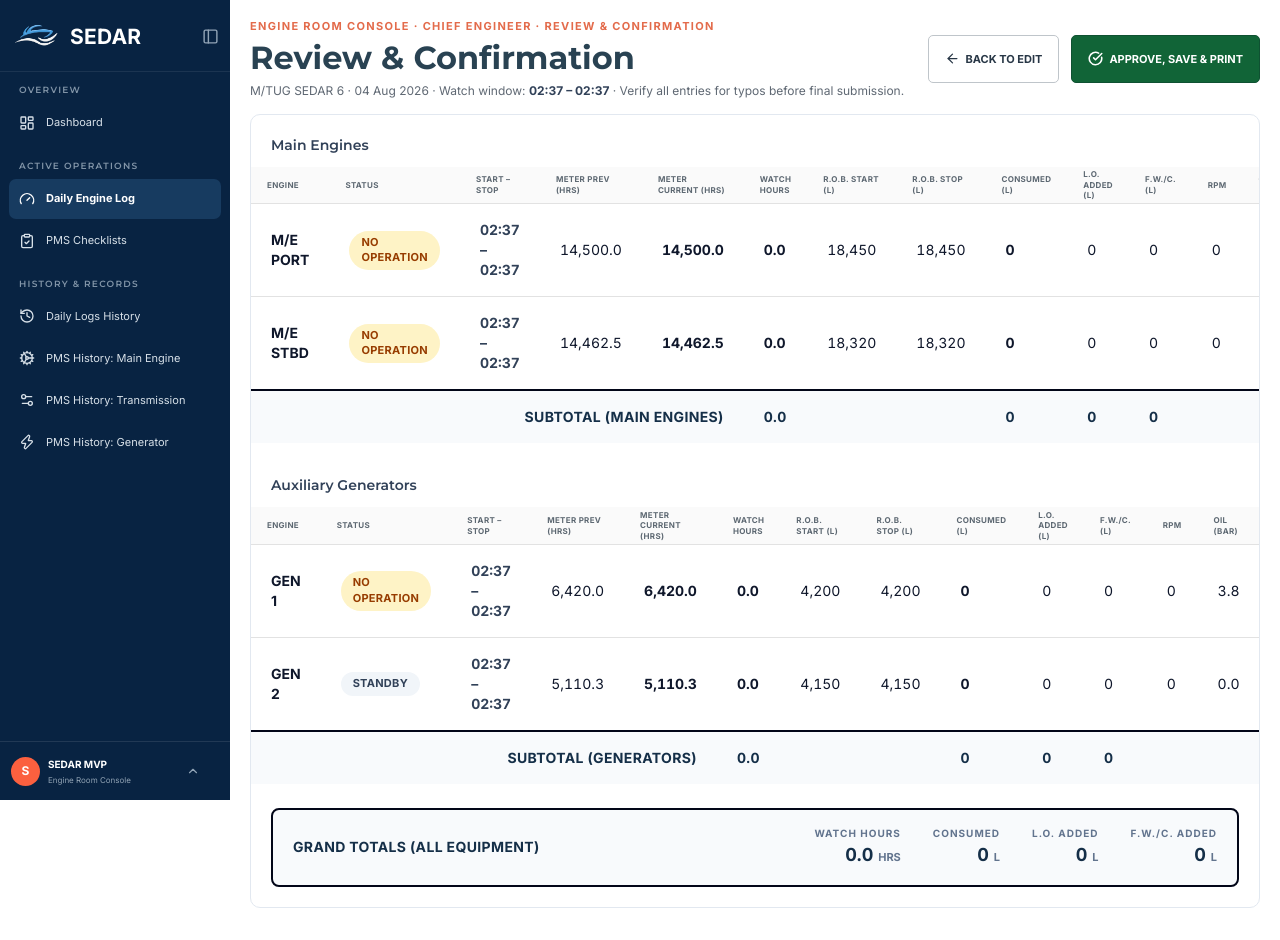
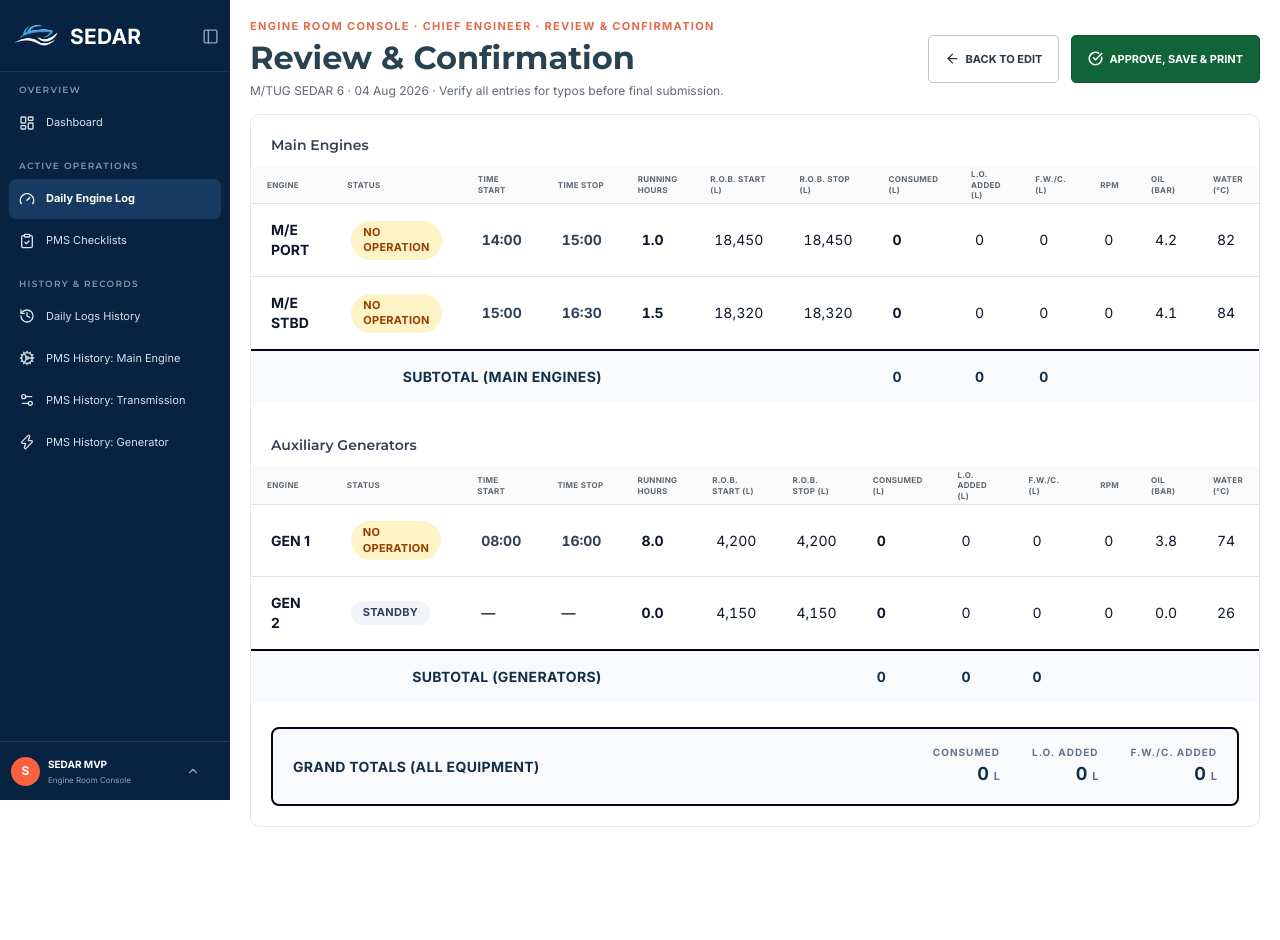
Before and after one commit to EdrianHernandez/sedar-layout, a React (Vite) app: page /chief-engineer/monitoring in a window 1280 px wide. Both pictures are taken after a click on the button "REVIEW LOG". After the commit the page ends 859 px from the top, so only its background shows below. Built offline with nearby package versions, Linux system fonts and the light colour scheme.

Commit message:
feat: update DailyLogSummary and DailyEngineMonitorCard for improved time handling and display

```diff
--- a/src/components/chief-engineer/DailyEngineMonitorCard.tsx
+++ b/src/components/chief-engineer/DailyEngineMonitorCard.tsx
@@ -150,13 +150,13 @@
   const activeStatusOption = STATUS_OPTIONS.find((option) => option.id === activeStatus) ?? STATUS_OPTIONS[0]
   const isNoOperation = activeStatus === 'no-operation'
 
-  // Strict auto-calculation: hours run this watch come purely from WATCH START → WATCH STOP.
+  // Strict auto-calculation: hours run this watch come purely from START TIME → STOP TIME.
   // 0 while NO OPERATION · null while the times are incomplete · otherwise decimal hours (overnight included).
   const watchDelta = activeStatus === 'no-operation' ? 0 : computeWatchDurationHours(watchStart, watchStop)
   // Current Meter = Previous + delta; null until both times exist, so the field falls back to the previous reading.
   const derivedMeter = watchDelta === null ? null : roundTo(log.meterPrevious + watchDelta, 1)
   const displayMeter = derivedMeter ?? log.meterPrevious
-  // Derived from the rounded meter so "Hours for this Watch" and the meter card can never disagree.
+  // Derived from the rounded meter so "TOTAL RUNNING HOURS" and the meter card can never disagree.
   const watchHours = derivedMeter === null ? 0 : roundTo(derivedMeter - log.meterPrevious, 1)
 
   const sinceOverhaul = Math.max(0, roundTo(displayMeter - log.lastOverhaulMeter, 1))
@@ -258,7 +258,7 @@
         <div>
           <span className="mb-4 flex items-center gap-2">
             <Clock size={16} className="text-[#ff4d2f]" aria-hidden="true" />
-            <span className="text-[13px] font-extrabold uppercase tracking-[.1em] text-[#152f48]">Watch Timeline</span>
+            <span className="text-[13px] font-extrabold uppercase tracking-[.1em] text-[#152f48]">Running Hours Log</span>
           </span>
 
           <div className="flex flex-wrap items-end gap-4">
@@ -287,10 +287,10 @@
             </label>
 
             <label className="grid gap-1">
-              <span className={ROW_LABEL_CLS}>Watch Start Time</span>
+              <span className={ROW_LABEL_CLS}>Start Time</span>
               <input
                 type="time"
-                aria-label="Watch start time"
+                aria-label="Start time"
                 value={watchStart}
                 disabled={readOnly}
                 onChange={(event) => setWatchStart(event.target.value)}
@@ -298,10 +298,10 @@
               />
             </label>
             <label className="grid gap-1">
-              <span className={ROW_LABEL_CLS}>Watch Stop Time (Cut-off)</span>
+              <span className={ROW_LABEL_CLS}>Stop Time (Cut-off)</span>
               <input
                 type="time"
-                aria-label="Watch stop time"
+                aria-label="Stop time (cut-off)"
                 value={watchStop}
                 disabled={readOnly || isNoOperation}
                 onChange={(event) => setWatchStop(event.target.value)}
@@ -332,7 +332,7 @@
                   inputMode="decimal"
                   readOnly
                   tabIndex={-1}
-                  aria-label="Current meter reading (auto-computed from watch times)"
+                  aria-label="Current meter reading (auto-computed from start and stop times)"
                   value={displayMeter.toLocaleString('en-US', { minimumFractionDigits: 1, maximumFractionDigits: 1 })}
                   className="no-number-spinner w-full cursor-not-allowed bg-transparent text-center text-3xl font-black tabular-nums leading-none text-[#111820] outline-none focus:outline-none"
                 />
@@ -341,7 +341,7 @@
             </div>
 
             <div className="flex h-full flex-col rounded-lg border border-[#a8d9bc] bg-green-50 p-3 text-green-800">
-              <span className="text-[10px] font-bold uppercase tracking-[.08em]">Hours for this Watch</span>
+              <span className="text-[10px] font-bold uppercase tracking-[.08em]">Total Running Hours</span>
               <div className="mt-3 flex min-h-14 flex-1 flex-col items-center justify-center rounded-md border border-green-200 bg-white/60 px-1 py-1">
                 <strong className="text-3xl font-black tabular-nums leading-none">{watchHours.toFixed(1)}</strong>
                 <span className="mt-1 text-[10px] font-bold uppercase tracking-widest text-green-700/70">HRS</span>
--- a/src/components/chief-engineer/DailyLogSummary.tsx
+++ b/src/components/chief-engineer/DailyLogSummary.tsx
@@ -1,26 +1,14 @@
 import type { EngineLog } from '../../types/engineLog'
-import { formatWatchWindow } from '../../utils/engineLog'
+import { computeRunningHours, formatTimeOnly } from '../../utils/engineLog'
 
 interface DailyLogSummaryProps {
   logs: EngineLog[]
-  watchStart: string
-  watchStop: string
 }
 
 interface LogTotals {
-  hours: number
   consumed: number
   lube: number
   fw: number
-}
-
-function roundTo(value: number, decimals: number): number {
-  const factor = 10 ** decimals
-  return Math.round(value * factor) / factor
-}
-
-function watchHoursOf(log: EngineLog): number {
-  return Math.max(0, roundTo(log.meterCurrent - log.meterPrevious, 1))
 }
 
 function consumedOf(log: EngineLog): number {
@@ -29,7 +17,6 @@
 
 function sumOf(rows: EngineLog[]): LogTotals {
   return {
-    hours: rows.reduce((sum, log) => sum + watchHoursOf(log), 0),
     consumed: rows.reduce((sum, log) => sum + consumedOf(log), 0),
     lube: rows.reduce((sum, log) => sum + log.lubeOilAdded, 0),
     fw: rows.reduce((sum, log) => sum + log.fwCoolantAdded, 0),
@@ -49,23 +36,38 @@
 
 interface WatchLogTableProps {
   rows: EngineLog[]
-  windowLabel: string
   subtotalLabel: string
   totals: LogTotals
 }
 
-function WatchLogTable({ rows, windowLabel, subtotalLabel, totals }: WatchLogTableProps) {
+function WatchLogTable({ rows, subtotalLabel, totals }: WatchLogTableProps) {
   return (
     <div className="overflow-x-auto">
-      <table className="w-full min-w-[980px] text-left">
+      <table className="w-full min-w-[920px] text-left">
+        {/* Percentage widths keep the operational columns (per-engine times, running hours,
+            consumables) readable and evenly balanced at any viewport width. */}
+        <colgroup>
+          <col className="w-[10%]" />
+          <col className="w-[8%]" />
+          <col className="w-[8%]" />
+          <col className="w-[8%]" />
+          <col className="w-[8%]" />
+          <col className="w-[8%]" />
+          <col className="w-[8%]" />
+          <col className="w-[9%]" />
+          <col className="w-[9%]" />
+          <col className="w-[9%]" />
+          <col className="w-[5%]" />
+          <col className="w-[5%]" />
+          <col className="w-[5%]" />
+        </colgroup>
         <thead>
           <tr className="bg-slate-50 text-xs font-bold uppercase tracking-wide text-slate-500">
             <th scope="col" className="px-5 py-4">Engine</th>
             <th scope="col" className="px-5 py-4">Status</th>
-            <th scope="col" className="px-5 py-4">Start – Stop</th>
-            <th scope="col" className="px-5 py-4">Meter Prev (HRS)</th>
-            <th scope="col" className="px-5 py-4">Meter Current (HRS)</th>
-            <th scope="col" className="px-5 py-4">Watch Hours</th>
+            <th scope="col" className="px-5 py-4">Time Start</th>
+            <th scope="col" className="px-5 py-4">Time Stop</th>
+            <th scope="col" className="px-5 py-4">Running Hours</th>
             <th scope="col" className="px-5 py-4">R.O.B. Start (L)</th>
             <th scope="col" className="px-5 py-4">R.O.B. Stop (L)</th>
             <th scope="col" className="px-5 py-4">Consumed (L)</th>
@@ -87,10 +89,11 @@
                     {status.label}
                   </span>
                 </td>
-                <td className="px-5 py-4 font-bold tabular-nums text-slate-700">{windowLabel}</td>
-                <td className="px-5 py-4 tabular-nums">{log.meterPrevious.toLocaleString('en-US', { minimumFractionDigits: 1, maximumFractionDigits: 1 })}</td>
-                <td className="px-5 py-4 font-bold tabular-nums">{log.meterCurrent.toLocaleString('en-US', { minimumFractionDigits: 1, maximumFractionDigits: 1 })}</td>
-                <td className="px-5 py-4 font-bold tabular-nums">{watchHoursOf(log).toFixed(1)}</td>
+                <td className="px-5 py-4 font-bold tabular-nums text-slate-700">{formatTimeOnly(log.timeStart)}</td>
+                <td className="px-5 py-4 font-bold tabular-nums text-slate-700">
+                  {formatTimeOnly(log.timeStop, log.timeStart ? 'ongoing' : '—')}
+                </td>
+                <td className="px-5 py-4 font-bold tabular-nums">{(computeRunningHours(log) ?? 0).toFixed(1)}</td>
                 <td className="px-5 py-4 tabular-nums">{log.fuelRobStart.toLocaleString()}</td>
                 <td className="px-5 py-4 tabular-nums">{log.fuelRobStop.toLocaleString()}</td>
                 <td className="px-5 py-4 font-bold tabular-nums">{consumedOf(log).toLocaleString()}</td>
@@ -104,12 +107,17 @@
           })}
         </tbody>
         <tfoot>
-          {/* TODO (Validation): cross-check that (WATCH STOP − WATCH START) roughly matches the computed
-              "Watch Hours" column (meterCurrent − meterPrevious per engine) and its totals; flag
+          {/* TODO (Validation): cross-check that (TIME STOP − TIME START) roughly matches the computed
+              "Running Hours" column (per-engine, from the time columns) and its totals; flag
               discrepancies for review before approval. */}
           <tr className="border-t-2 border-slate-950 bg-slate-50 text-sm font-black uppercase tracking-wide text-[#152f48]">
-            <td colSpan={5} className="px-5 py-4 text-right">{subtotalLabel}</td>
-            <td className="px-5 py-4 tabular-nums">{totals.hours.toFixed(1)}</td>
+            {/* Meter columns are intentionally omitted here so the digital summary matches the
+                physical daily report format; the readings remain on the monitoring card. */}
+            <td colSpan={4} className="px-5 py-4 text-right">{subtotalLabel}</td>
+            {/* Running Hours is intentionally blank: running hours are concurrent, per-machine values
+                used for maintenance tracking — summing them across engines would misrepresent the
+                time window. Consumable totals below remain vessel-wide. */}
+            <td className="px-5 py-4" />
             <td colSpan={2} className="px-5 py-4" />
             <td className="px-5 py-4 tabular-nums">{totals.consumed.toLocaleString()}</td>
             <td className="px-5 py-4 tabular-nums">{totals.lube.toLocaleString()}</td>
@@ -133,14 +141,12 @@
   )
 }
 
-export function DailyLogSummary({ logs, watchStart, watchStop }: DailyLogSummaryProps) {
+export function DailyLogSummary({ logs }: DailyLogSummaryProps) {
   const mainLogs = logs.filter((log) => log.engineClass === 'main')
   const generatorLogs = logs.filter((log) => log.engineClass === 'auxiliary')
   const mainTotals = sumOf(mainLogs)
   const generatorTotals = sumOf(generatorLogs)
   const grandTotals = sumOf(logs)
-  // Exact times entered by the user, regardless of each engine's OPERATED / NO OPERATION badge.
-  const windowLabel = formatWatchWindow(watchStart, watchStop)
 
   return (
     <section aria-label="Watch log review summary" className="overflow-hidden rounded-[10px] border border-slate-200 bg-white">
@@ -150,19 +156,18 @@
 
       <h3 className="px-5 pt-5 text-sm font-semibold text-slate-700">Main Engines</h3>
       <div className="mt-3">
-        <WatchLogTable rows={mainLogs} windowLabel={windowLabel} subtotalLabel="Subtotal (Main Engines)" totals={mainTotals} />
+        <WatchLogTable rows={mainLogs} subtotalLabel="Subtotal (Main Engines)" totals={mainTotals} />
       </div>
 
       <h3 className="mt-8 px-5 text-sm font-semibold text-slate-700">Auxiliary Generators</h3>
       <div className="mt-3">
-        <WatchLogTable rows={generatorLogs} windowLabel={windowLabel} subtotalLabel="Subtotal (Generators)" totals={generatorTotals} />
+        <WatchLogTable rows={generatorLogs} subtotalLabel="Subtotal (Generators)" totals={generatorTotals} />
       </div>
 
       <div className="mt-6 px-5 pb-5">
         <div className="flex flex-wrap items-center justify-between gap-4 rounded-lg border-2 border-slate-950 bg-slate-50 px-5 py-4">
           <span className="text-sm font-black uppercase tracking-wide text-[#152f48]">Grand Totals (All Equipment)</span>
           <div className="flex flex-wrap gap-x-8 gap-y-2">
-            <GrandCell label="Watch Hours" value={grandTotals.hours.toFixed(1)} unit="HRS" />
             <GrandCell label="Consumed" value={grandTotals.consumed.toLocaleString()} unit="L" />
             <GrandCell label="L.O. Added" value={grandTotals.lube.toLocaleString()} unit="L" />
             <GrandCell label="F.W./C. Added" value={grandTotals.fw.toLocaleString()} unit="L" />
--- a/src/pages/chief-engineer/ChiefEngineerMonitoringPage.tsx
+++ b/src/pages/chief-engineer/ChiefEngineerMonitoringPage.tsx
@@ -6,7 +6,6 @@
 import { useEngineRoom, type EngineRole } from '../../context/engineRoomStore'
 import type { EngineId, WatchLogReviewStatus } from '../../types/engineLog'
 import { useChiefEngineer } from './chiefEngineerOutlet'
-import { formatWatchWindow } from '../../utils/engineLog'
 
 interface ChiefEngineerMonitoringPageProps {
   currentRole: EngineRole
@@ -20,7 +19,7 @@
 
 export function ChiefEngineerMonitoringPage({ currentRole, reviewStatus, onReviewStatusChange }: ChiefEngineerMonitoringPageProps) {
   const { activeVessel, logs, updateLog, notify, now } = useChiefEngineer()
-  const { watchStart, watchStop } = useEngineRoom()
+  const { watchStop } = useEngineRoom()
   const [engineId, setEngineId] = useState<EngineId>('ME-PORT')
   const [isWorking, setIsWorking] = useState(false)
   const [stopError, setStopError] = useState(false)
@@ -28,7 +27,6 @@
   const timersRef = useRef<number[]>([])
   const log = logs.find((item) => item.engineId === engineId) ?? logs[0]
   const dateLabel = now.toLocaleDateString('en-GB', { day: '2-digit', month: 'short', year: 'numeric' })
-  const windowLabel = formatWatchWindow(watchStart, watchStop)
 
   useEffect(() => {
     const timers = timersRef.current
@@ -50,11 +48,11 @@
   }
 
   // Validation gate: an open-ended log cannot enter Review mode — WATCH STOP (cut-off) is mandatory.
-  // TODO (cross-check): flag when (watchStop − watchStart) does not roughly match "Hours for this Watch".
+  // TODO (cross-check): flag when (watchStop − watchStart) does not roughly match "Total Running Hours".
   const handleReview = () => {
     if (!watchStop) {
       setStopError(true)
-      notify('Watch stop (cut-off) time is required before opening the review.')
+      notify('Stop (cut-off) time is required before opening the review.')
       return
     }
     setStopError(false)
@@ -65,7 +63,7 @@
     if (!watchStop) {
       setStopError(true)
       setViewMode('edit')
-      notify('Watch stop (cut-off) time is required before submitting the log.')
+      notify('Stop (cut-off) time is required before submitting the log.')
       return
     }
     runAction('pending', 'Watch log submitted to Chief Engineer for approval.', () => setViewMode('edit'))
@@ -190,9 +188,7 @@
           <p>
             {isReviewing ? (
               <>
-                {activeVessel.name} · {dateLabel} · Watch window:{' '}
-                <strong className="font-bold text-slate-700">{windowLabel}</strong> · Verify all entries for typos before final
-                submission.
+                {activeVessel.name} · {dateLabel} · Verify all entries for typos before final submission.
               </>
             ) : (
               <>
@@ -207,7 +203,7 @@
       </div>
 
       {isReviewing ? (
-        <DailyLogSummary logs={logs} watchStart={watchStart} watchStop={watchStop} />
+        <DailyLogSummary logs={logs} />
       ) : (
         <DailyEngineMonitorCard log={log} onEngineChange={setEngineId} onUpdate={updateLog} readOnly={isReadOnly} stopError={stopError} />
       )}
--- a/src/utils/engineLog.ts
+++ b/src/utils/engineLog.ts
@@ -40,8 +40,10 @@
   return `${String(date.getHours()).padStart(2, '0')}:${String(date.getMinutes()).padStart(2, '0')}`
 }
 
-// Exact times entered by the user, regardless of each engine's OPERATED / NO OPERATION badge.
-// While the log is still being filled (no cut-off yet) it reads "06:00 – ongoing".
-export function formatWatchWindow(watchStart: string, watchStop: string): string {
-  return watchStop ? `${watchStart || '—'} – ${watchStop}` : `${watchStart || '—'} – ongoing`
+// Local HH:MM for a stored ISO timestamp (e.g. "14:00"); missing/invalid → fallback.
+export function formatTimeOnly(iso: string | null, fallback = '—'): string {
+  if (!iso) return fallback
+  const date = new Date(iso)
+  if (Number.isNaN(date.getTime())) return fallback
+  return date.toLocaleTimeString('en-GB', { hour: '2-digit', minute: '2-digit', hour12: false })
 }
```
Also changed, not shown: src/data/chiefEngineerMockData.ts (+5 -3 lines).
